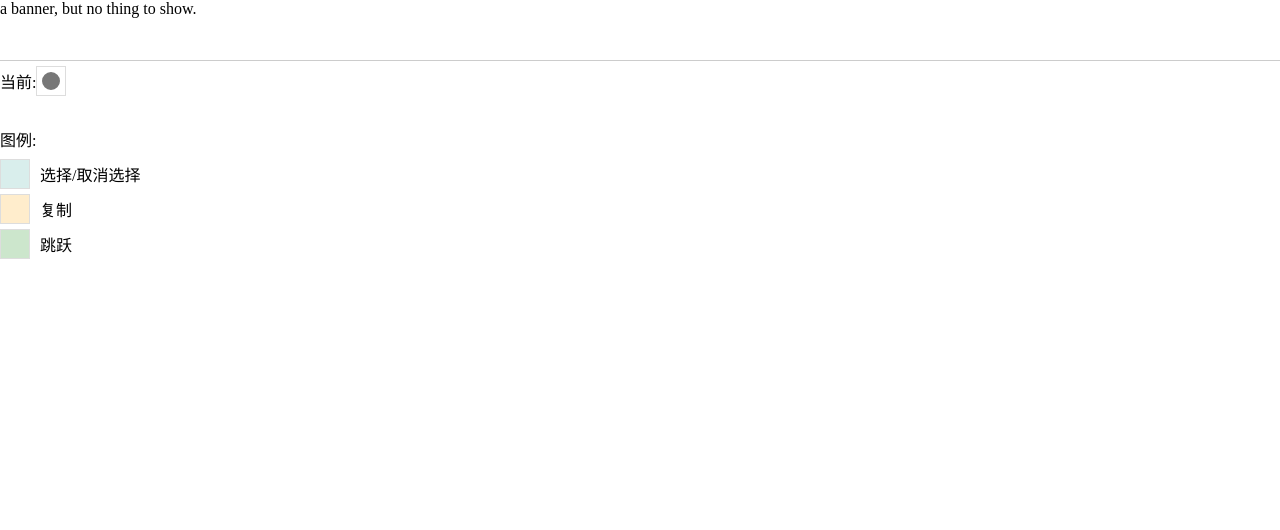
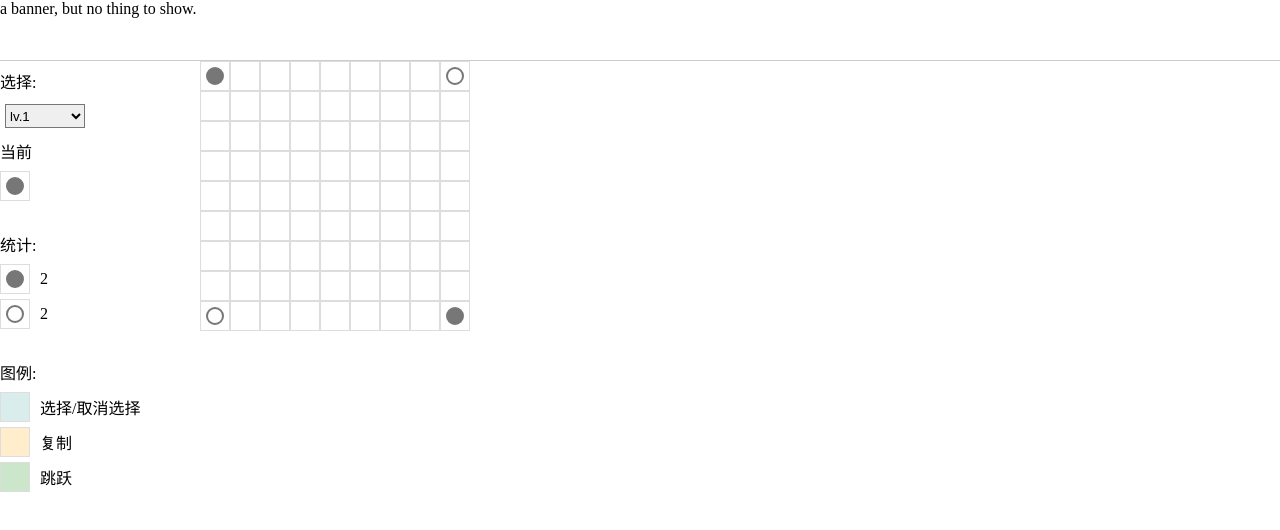
Before and after one commit to lopo12123/chess, a Vue app: page /#/home in a window 1280 px wide. Shown: the top 530 px of the page. Built offline with nearby package versions, Linux system fonts and the light colour scheme; the HTML template or start-up script is replaced by a standard one.

Commit message:
feat: level selector

```diff
--- a/src/views/Home.vue
+++ b/src/views/Home.vue
@@ -1,14 +1,15 @@
 <script lang="ts" setup>
 import { ref } from "vue";
-import { ChessBoard, State } from "@/scripts";
+import { ChessBoard, CountInfo, Levels, State } from "@/scripts";
 
 // 初始化
 const game = new ChessBoard()
-game.doPlace(State.black, [ [ 0, 0 ], [ 8, 8 ] ])
-game.doPlace(State.white, [ [ 0, 8 ], [ 8, 0 ], ])
 
-// 状态展示
-const board = ref<State[][]>(game.see())
+// region 用于状态展示
+const initState = game.see()
+const board = ref<State[][]>(initState[0])
+const count = ref<CountInfo>(initState[1])
+// endregion
 
 // 状态 - 待选择/待执行
 const userState = ref<'toSelect' | 'toGo'>('toSelect')
@@ -40,10 +41,27 @@ const clickBoard = (x: number, y: number) => {
         // 换人
         currentPlayer.value = currentPlayer.value === State.black ? State.white : State.black
         // 更新状态
-        board.value = game.see()
+        ;[ board.value, count.value ] = game.see()
     }
 }
 
+// region 开始
+const level = ref(0)
+const selectLevel = () => {
+    if(level.value >= Levels.length) {
+        alert('超出范围')
+        return
+    }
+    game.doInit(Levels[level.value])
+    userState.value = 'toSelect'
+    currentPlayer.value = State.black
+    selected.value = [ -100, -100 ]
+    ;[ board.value, count.value ] = game.see()
+}
+selectLevel()
+// endregion
+
+// region 用于高亮判断
 // 可跳点位 - 高亮判断
 const ifJump = (x: number, y: number) => {
     return (Math.abs(x - selected.value[0]) < 3) && (Math.abs(y - selected.value[1]) < 3) && !ifCopy(x, y) && !ifSelf(x, y)
@@ -56,12 +74,25 @@ const ifCopy = (x: number, y: number) => {
 const ifSelf = (x: number, y: number) => {
     return (x === selected.value[0]) && (y === selected.value[1])
 }
+// endregion
 </script>
 
 <template>
     <div class="home">
         <div class="brief-container">
-            <div class="line">当前: <i :class="['label-icon', 'ceil_'+currentPlayer]"/></div>
+            <div class="line">选择:</div>
+            <div class="line">
+                <select class="level-selector" v-model="level" @change="selectLevel">
+                    <option value="0">lv.1</option>
+                    <option value="1">lv.2</option>
+                </select>
+            </div>
+            <div class="line">当前</div>
+            <div class="line"><i :class="['label-icon', 'ceil_'+currentPlayer]"/></div>
+            <br>
+            <div class="line">统计:</div>
+            <div class="line"><i class="label-icon ceil_black"/>{{ count.black }}</div>
+            <div class="line"><i class="label-icon ceil_white"/>{{ count.white }}</div>
             <br>
             <div class="line">图例:</div>
             <div class="line"><i class="label-icon ceil hl-self"/>选择/取消选择</div>
@@ -110,6 +141,15 @@ const ifSelf = (x: number, y: number) => {
 
             .label-icon {
                 margin-right: 10px;
+            }
+            .level-selector {
+                position: relative;
+                width: 80px;
+                height: 24px;
+                margin-left: 5px;
+                border: solid 1px #777777;
+                outline: none;
+                cursor: pointer;
             }
         }
     }
```
